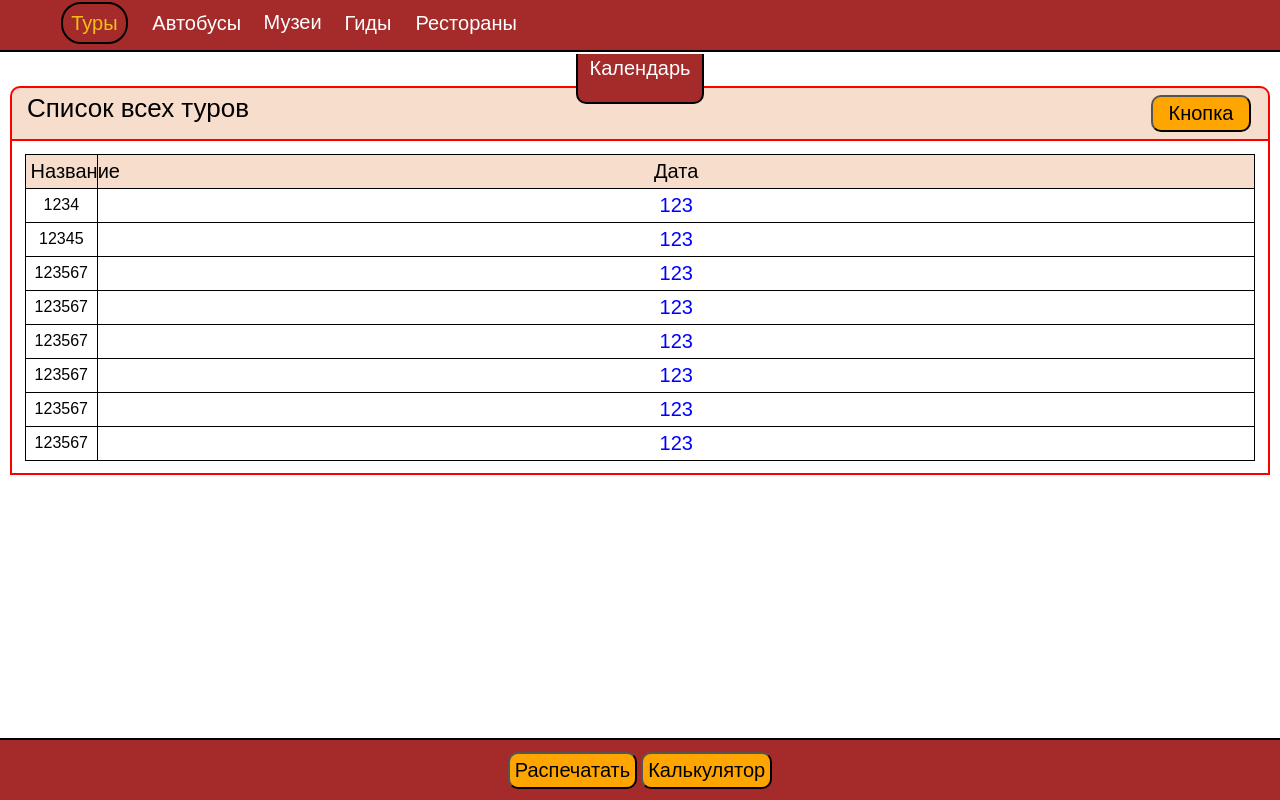
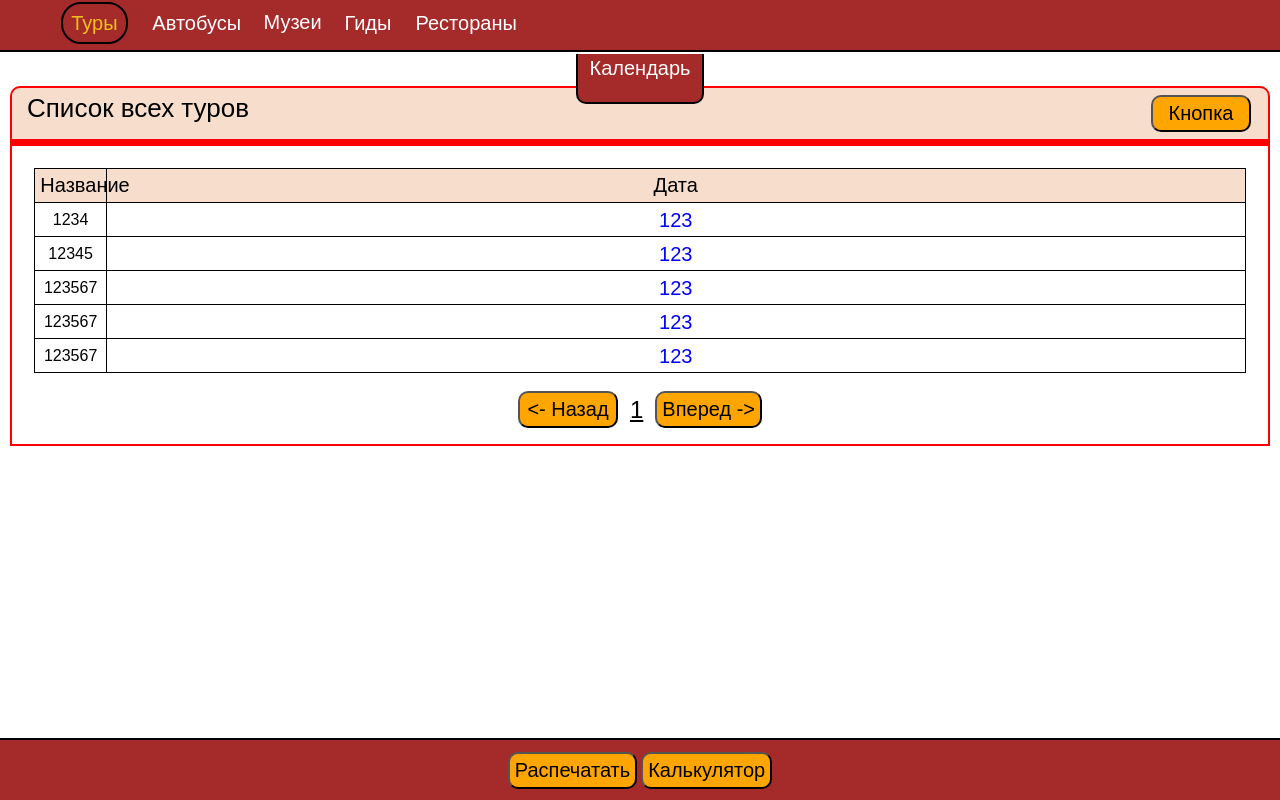
Before and after one commit to Daskendrik/Guided_Tours, a React (Create React App) app: page /tour in a window 1280 px wide. Built offline with nearby package versions, Linux system fonts and the light colour scheme.

Commit message:
поделила список

```diff
--- a/src/Components/Buttons/ListOfButtonsPage.js
+++ b/src/Components/Buttons/ListOfButtonsPage.js
@@ -1,9 +1,21 @@
+import StandartBtn from './StandartBtn';
+import styles from './ListOfButtonsPage.module.css';
+
 const ListOfButtonsPage = (props) => {
-  const { target, forward, back } = props;
+  const {
+    page = 1,
+    pageNext = () => {
+      console.log('тык');
+    },
+    pageBack = () => {
+      console.log('тык');
+    },
+  } = props;
   return (
-    <div>
-      <button>Вперед</button>
-      <button>Назад</button>
+    <div className={styles.list_of_btn}>
+      <StandartBtn title="<- Назад" func={pageBack} />
+      <div className={styles.text}>{page}</div>
+      <StandartBtn title="Вперед -> " func={pageNext} />
     </div>
   );
 };
--- /dev/null
+++ b/src/Components/Buttons/ListOfButtonsPage.module.css
@@ -0,0 +1,11 @@
+.list_of_btn {
+  display: flex;
+  align-items: center;
+  justify-content: center;
+}
+
+.text {
+  font-size: 24px;
+  padding: 10px;
+  text-decoration: underline;
+}
--- a/src/Components/ListApplets/ListApplet.js
+++ b/src/Components/ListApplets/ListApplet.js
@@ -1,7 +1,9 @@
 import { Link } from 'react-router-dom';
 import StandartBtn from '../Buttons/StandartBtn';
+import ListOfButtonsPage from '../Buttons/ListOfButtonsPage';
 import styles from './ListApplet.module.css';
 import { v4 as uuidv4 } from 'uuid';
+import { useState } from 'react';
 
 const ListApplet = (props) => {
   const {
@@ -26,9 +28,31 @@ const ListApplet = (props) => {
     title = 'Test',
     changeTarget,
     targetRow,
+    blockSize = 5,
   } = props;
+  const [page, setPage] = useState(0);
   const header = arrListColum.find((data) => data.element === 'Header');
   const body = arrListColum.find((data) => data.element === 'Body');
+
+  let blockDatas = [];
+  for (let i = 0; i < body.elements.length; i += blockSize) {
+    const block = body.elements.slice(i, i + blockSize);
+    blockDatas.push(block);
+  }
+
+  const goNextPage = () => {
+    if (page < blockDatas.length) {
+      let a = page;
+      setPage(a + 1);
+    }
+  };
+
+  const goBackPage = () => {
+    if (page > 0) {
+      let a = page;
+      setPage(a - 1);
+    }
+  };
 
   return (
     <>
@@ -49,7 +73,7 @@ const ListApplet = (props) => {
           </div>
         </div>
         <div className={styles.list_applet_table}>
-          <form>
+          <div>
             <table>
               <thead>
                 <tr>
@@ -59,7 +83,7 @@ const ListApplet = (props) => {
                 </tr>
               </thead>
               <tbody>
-                {body.elements.map((row, index) => {
+                {blockDatas[page].map((row, index) => {
                   return (
                     <tr key={row[0]} id={row[0]} onClick={changeTarget}>
                       {row.map((col, index) => {
@@ -97,7 +121,14 @@ const ListApplet = (props) => {
                 })}
               </tbody>
             </table>
-          </form>
+          </div>
+          <div>
+            <ListOfButtonsPage
+              pageNext={goNextPage}
+              pageBack={goBackPage}
+              page={page + 1}
+            />
+          </div>
         </div>
       </div>
     </>
--- a/src/Components/ListApplets/ListApplet.module.css
+++ b/src/Components/ListApplets/ListApplet.module.css
@@ -17,12 +17,14 @@
 }
 
 .list_applet_table {
-  display: flex;
+  display: block;
   align-items: center;
   justify-content: center;
   border-bottom: 2px solid red;
   border-right: 2px solid red;
   border-left: 2px solid red;
+  border-top: 5px solid red;
+  padding: 10px;
 }
 
 .title {
--- a/src/Components/Pages/Lists/ListOfContact.js
+++ b/src/Components/Pages/Lists/ListOfContact.js
@@ -7,7 +7,6 @@ import ModalDelete from '../../ModalWin/ModalDelete';
 import $ from 'jquery';
 import axios from 'axios';
 import { v4 as uuidv4 } from 'uuid';
-import ListOfButtonsPage from '../../Buttons/ListOfButtonsPage';
 
 const ListOfContact = () => {
   const [textError, setTextError] = useState(''); //ошибка
@@ -20,10 +19,8 @@ const ListOfContact = () => {
     { id: 'Surname', name: 'Фамилия' },
     { id: 'Phone', name: 'Телефон' },
   ];
-  const [page, setPage] = useState(1);
   const numOfRows = 10;
   console.log(dataList);
-  const targetRows = [];
   const buttons = [
     {
       title: 'Создать новый',
@@ -182,7 +179,6 @@ const ListOfContact = () => {
         changeTarget={handleSetTargetRow}
         targetRow={targetRow}
       />
-      <ListOfButtonsPage />
     </>
   );
 };
```
